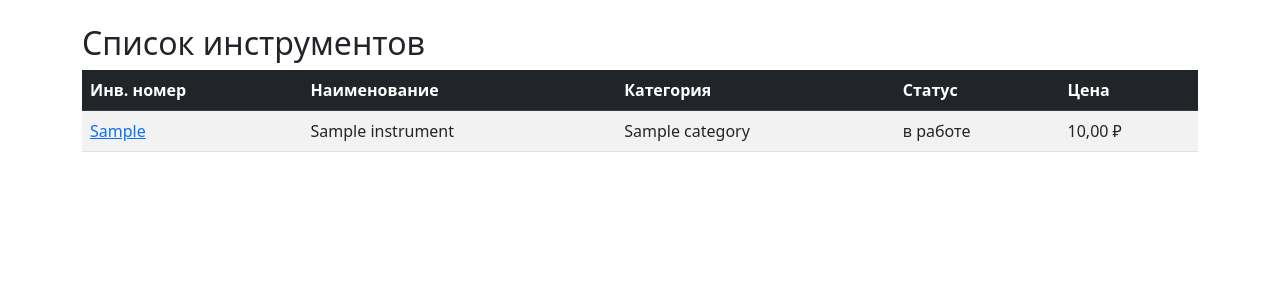
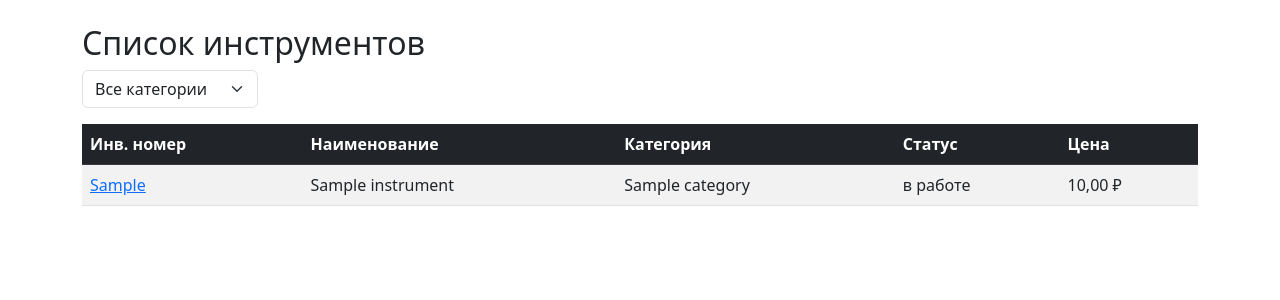
Before and after one commit to botnbot/instrument-control-v2, a Django app: page / in a window 1280 px wide. Shown: the part 56-356 px from the top of the page. Run offline with Django 5.2, Linux system fonts and the light colour scheme; tables that the repository leaves empty hold one stand-in row (values such as "Sample post").

Commit message:
create filtering in instrument_list

```diff
--- a/templates/core/instruments/instrument_list.html
+++ b/templates/core/instruments/instrument_list.html
@@ -1,19 +1,24 @@
-<!DOCTYPE html>
-<html lang="en">
-<head>
-    <meta charset="UTF-8">
-    <title>Title</title>
-</head>
-<body>
-
-</body>
-</html>{% extends "base.html" %}
+{% extends "base.html" %}
 {% block title %}Инструменты{% endblock %}
 {% block content %}
 <h2>Список инструментов</h2>
 {% if user.is_authenticated %}
 <a href="{% url 'core:instrument_create' %}" class="btn btn-success mb-3">+ Добавить</a>
 {% endif %}
+
+<div class="mb-3">
+    <form method="get">
+        <select name="category" class="form-select w-auto" onchange="this.form.submit()">
+            <option value="">Все категории</option>
+            {% for cat in categories %}
+                <option value="{{ cat.id }}" {% if request.GET.category == cat.id|stringformat:"s" %}selected{% endif %}>
+                    {{ cat.name }}
+                </option>
+            {% endfor %}
+        </select>
+    </form>
+</div>
+
 <table class="table table-striped">
     <thead class="table-dark">
         <tr>
```
